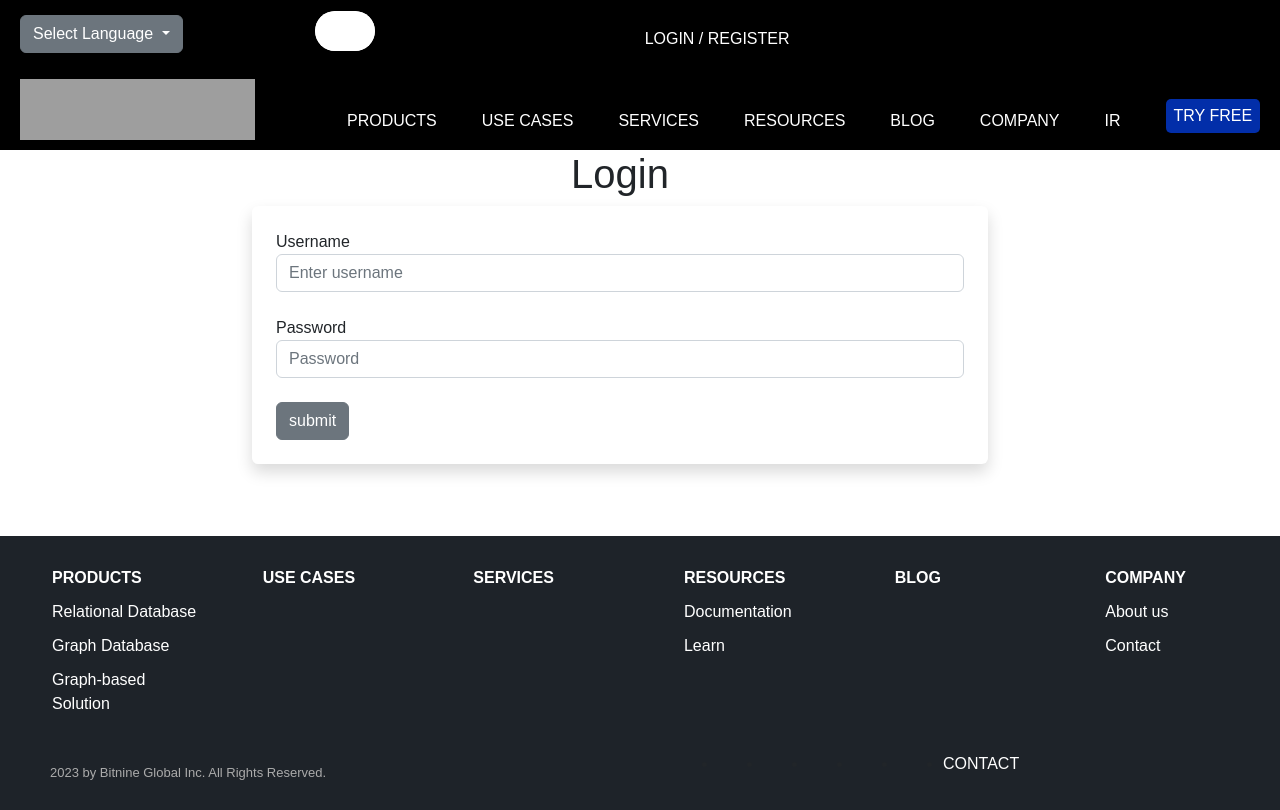
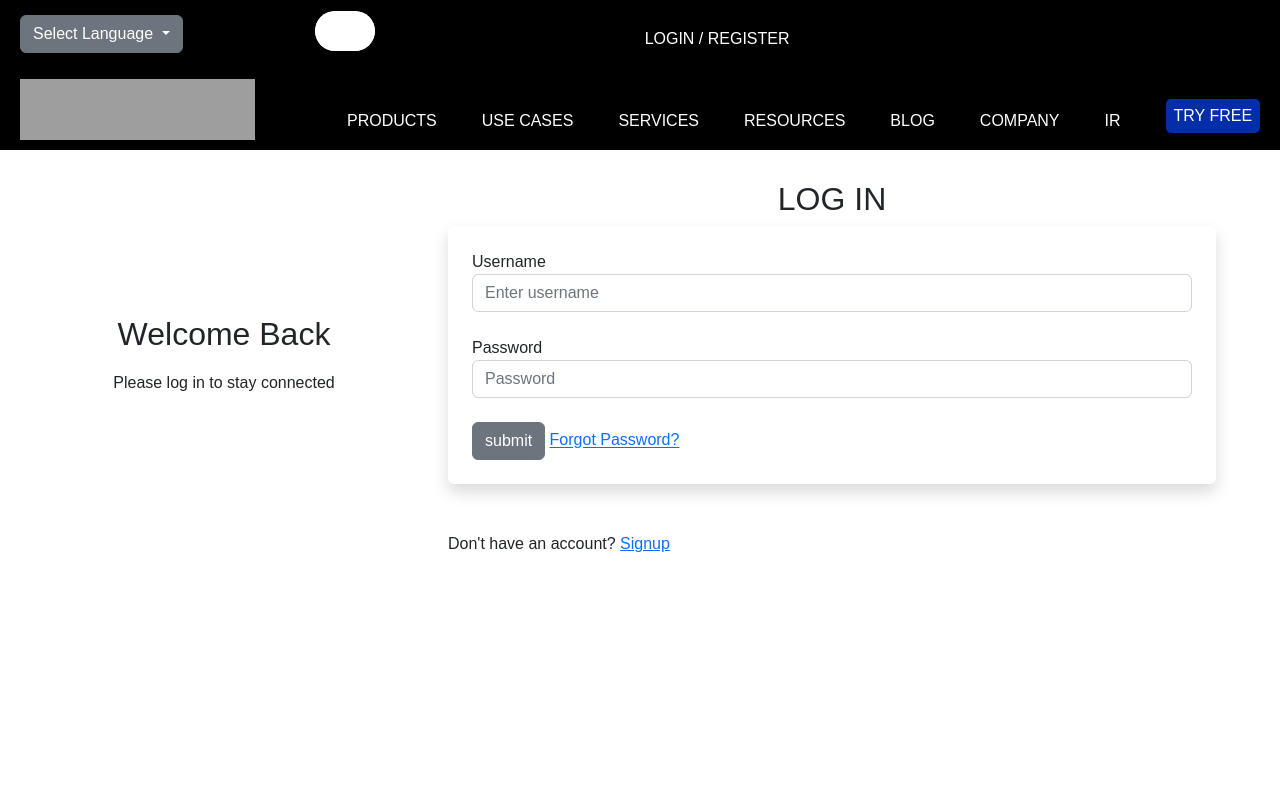
Before and after one commit to MichelAtieno/Apache_AGE_Que_5, a Django app: template apache_age_app/templates/registration/login.html in a window 1280 px wide. After the commit the page ends 552 px from the top, so only its background shows below. Run offline with Django 4.2, Linux system fonts and the light colour scheme; the template is opened without the code that fills it, so the values that code supplies are empty; grey boxes are pictures that could not be loaded.

Commit message:
Fixed minor errors

```diff
--- a/apache_age_app/templates/registration/login.html
+++ b/apache_age_app/templates/registration/login.html
@@ -4,11 +4,15 @@
 
 {% block content %}
 
-    <div class="container login-page">
-        <div class="row">
-            <div class="col-md-2"></div>
-            <div class="col-md-8">
-                <h1>Login</h1>
+    <div class="login-page">
+
+            <div class="form-box">
+                <div class="form-details">
+                    <h2>Welcome Back</h2>
+                    <p>Please log in to stay connected</p>
+                </div>
+                <div class="form-content">
+                    <h2>LOG IN</h2>
                     <div class="shadow bg-body rounded p-4 mb-5">
                         <form action="" method=POST>
                             {% csrf_token %}
@@ -23,14 +27,24 @@
                             </div>
                             <br>
                             <input type="submit" value="submit" class="btn btn-secondary">
+                            <a href="#" class="forgot-pass">Forgot Password?</a>
                         </form>
                     </div>
+                    <div class="bottom-link">
+                        Don't have an account?
+                        <a href="#">Signup</a>
                     </div>
-            <div class="col-md-2"></div>
                 </div>
             </div>
             <br>
-    {% include "../footer.html" %}
+
+    </div>
+
+
+
+
+
+
 
 
 {% endblock %}
--- a/static/css/styles.css
+++ b/static/css/styles.css
@@ -331,24 +335,60 @@
     overflow-x: hidden;
 }
 
+/* ---------- Login Page ----------- */
+
 .login-page {
-    padding-top: 150px;
-    margin-left: 50px;
-}
-
-.login-page .col-md-8 h1 {
+    padding-top: 180px;
+    width: 100%;
+}
+
+
+.form-box {
+    display: flex;
+    margin-bottom: 60px;
+}
+
+.form-box h2 {
     text-align: center;
 }
 
+.form-details {
+    display: flex;
+    text-align: center;
+    flex-direction: column;
+    align-items: center;
+    justify-content: center;
+    width: 35%;
+}
+
+.form-content {
+    width: 60%;
+}
+
+.form-box .bottom-link {
+    text-align: left;
+}
+
+/* ---------- Register Page----------- */
+
 .register-page {
-    padding-top: 150px;
-    margin-left: 20px;
+    padding-top: 180px;
+    /* margin-left: 20px; */
     /* text-align: left */
-}
-
-.register-page .col-md-6 h1 {
+    margin: 0;
+    display: flex;
+    align-items: center;
+    justify-content: center;
+}
+
+#form-detail {
+    display: flex;
+    flex-direction: column;
     text-align: center;
-}
+    /* justify-content: center; */
+    width: 35%;
+}
+
 
 .home-page .section-1 {
     height: 80vh;
```
Also changed, not shown: other parts of static/css/styles.css (+46 -1 lines), apache_age_app/templates/registration/register.html (+16 -12 lines). Lines whose indentation alone changed are shown as unchanged.
